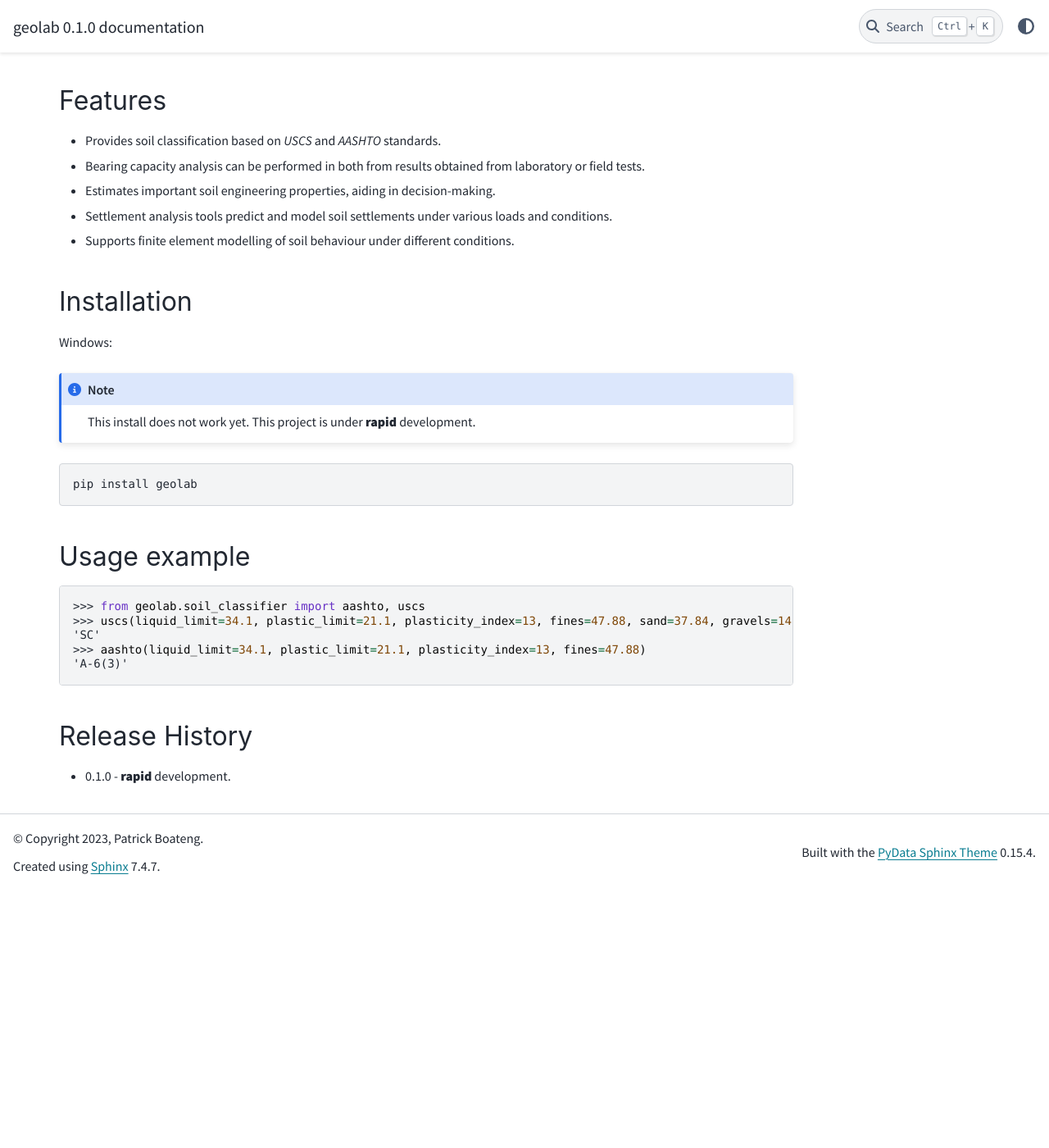
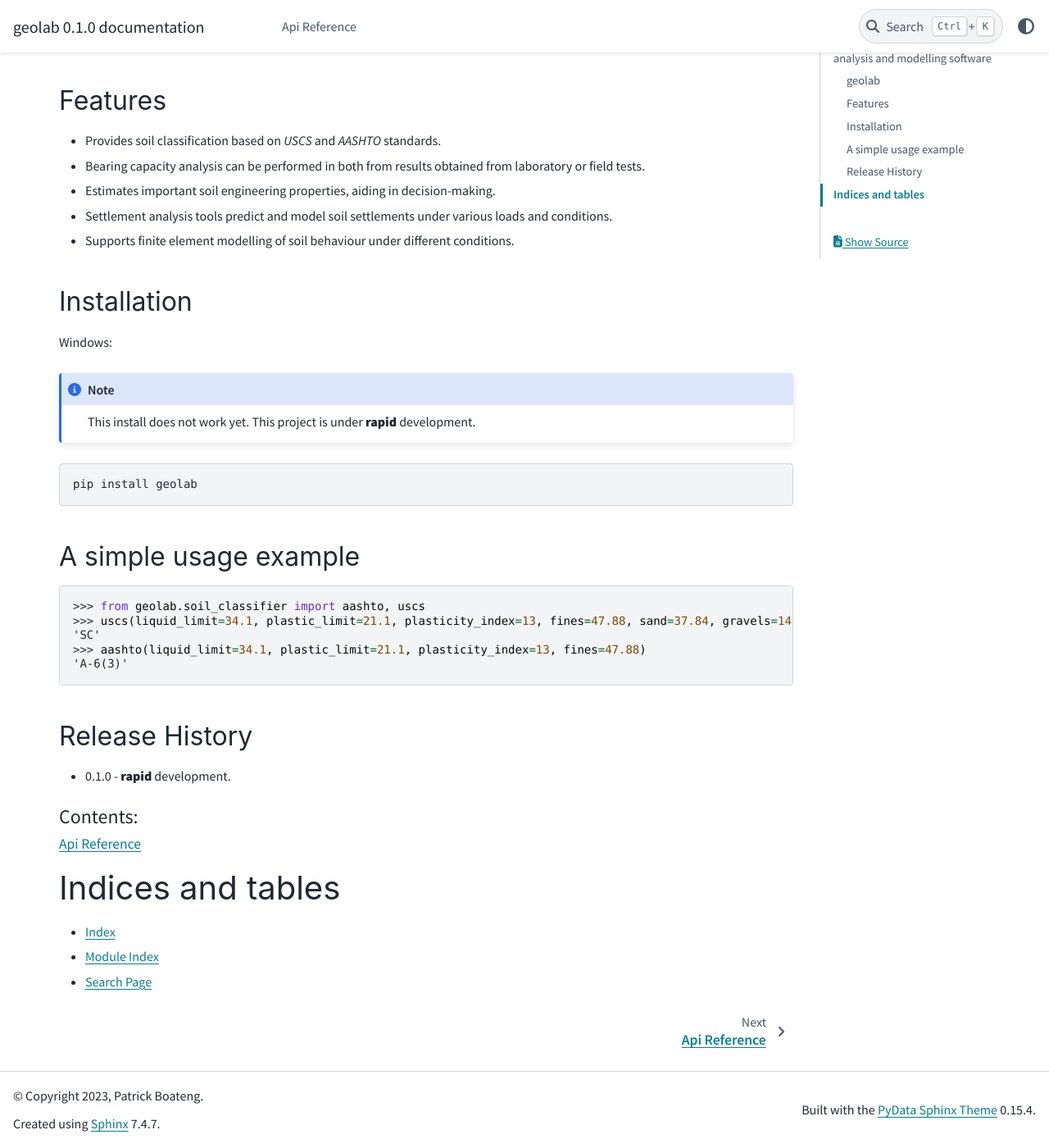
Before and after one commit to patrickboateng/geolysis, a Sphinx documentation site: the page built from docs/source/index.rst, in a window 1280 px wide and 1400 px high, scrolled down 408 px. Shown: the whole window at 82% size. Built offline with Sphinx 7.4.7 and the PyData theme 0.15.4, drawn with Linux system fonts in a browser that asks for light colours; before the commit the page ends 1493 px from its top, so only the background shows below that.

Commit message:
added indices and tables

```diff
--- a/docs/source/index.rst
+++ b/docs/source/index.rst
@@ -45,8 +45,8 @@
 
    pip install geolab
 
-Usage example
--------------
+A simple usage example
+----------------------
 
 .. doctest::
 
@@ -62,6 +62,7 @@
 - 0.1.0
   - **rapid** development.
 
+
 .. Contributing
 .. ------------
 
@@ -75,10 +76,11 @@
    :maxdepth: 2
    :caption: Contents:
 
+   reference
 
-.. Indices and tables
-.. ==================
+Indices and tables
+==================
 
-.. * :ref:`genindex`
-.. * :ref:`modindex`
-.. * :ref:`search`
+* :ref:`genindex`
+* :ref:`modindex`
+* :ref:`search`
```
